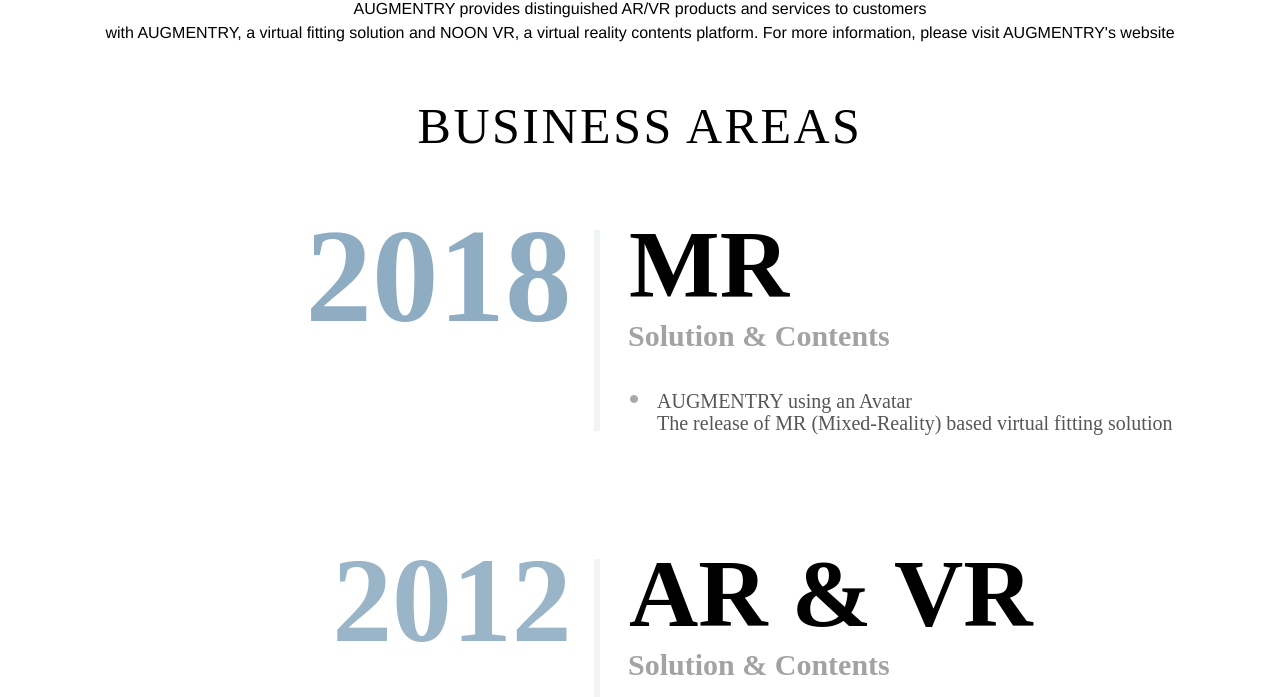
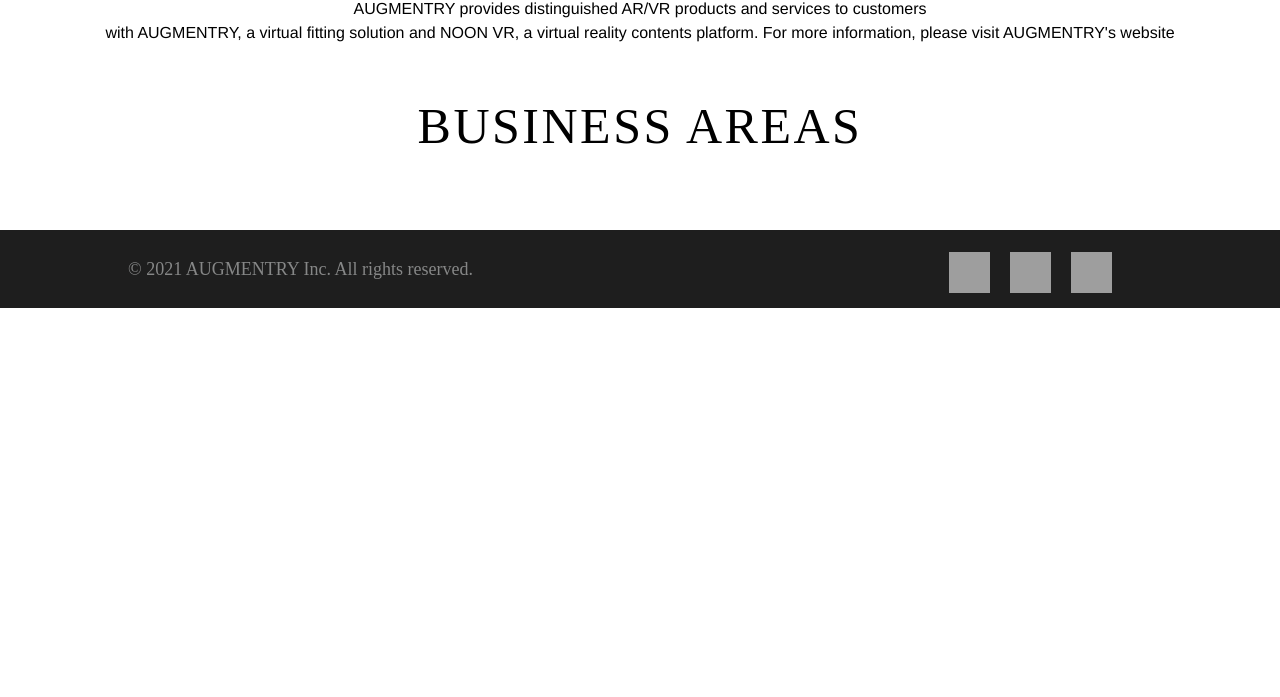
Before and after one commit to Nishu20-11-1998/AUGMENTRY, a plain HTML site: page about.html in a window 1280 px wide. Shown: the part 953-1650 px from the top of the page. After the commit the page ends 1261 px from the top, so only its background shows below. Drawn offline with Linux system fonts and the light colour scheme; grey boxes are pictures that could not be loaded; a web font is replaced by a local one.

Commit message:
Update about.html

```diff
--- a/about.html
+++ b/about.html
@@ -182,7 +182,7 @@
                 <h1 class="title">BUSINESS AREAS</h1>
             </div>
 
-            <div class="area_contents content_2018">
+            <!-- <div class="area_contents content_2018">
                 <div class="years">2018</div>
                 <div class="desc">
                     <div class="line_bar"></div>
@@ -356,7 +356,7 @@
                         </li>
                     </ul>
                 </div>
-            </div>
+            </div> -->
         </div>
 
 
```
